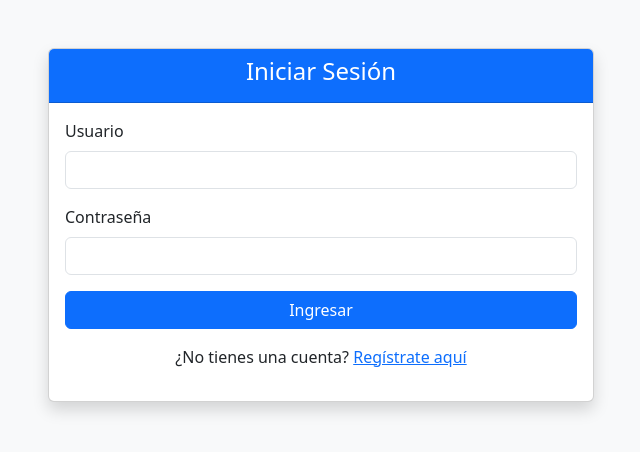
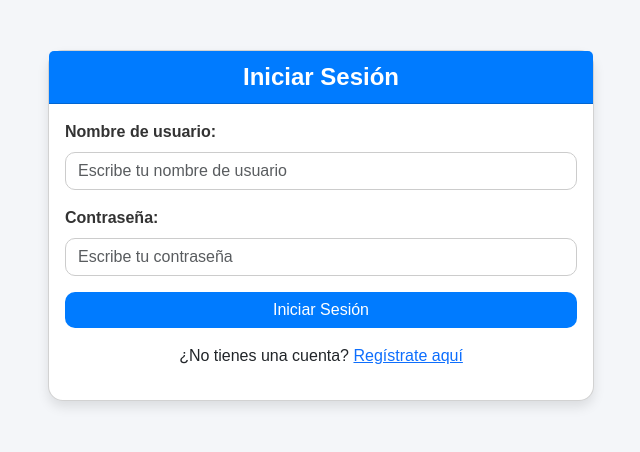
Before and after one commit to Yenniemorales/TrabajoFinal-Morales, a Django app: page /login/ in a window 1280 px wide. Shown: the top 452 px of the page, without its empty margins (319-959 px from the left). Run offline with Django 5.2, Linux system fonts and the light colour scheme.

Commit message:
Modificación de login y registro de usuario

```diff
--- a/AppConsulta/templates/AppConsulta/login.html
+++ b/AppConsulta/templates/AppConsulta/login.html
@@ -4,41 +4,89 @@
     <meta charset="UTF-8">
     <meta name="viewport" content="width=device-width, initial-scale=1.0">
     <title>Iniciar Sesión</title>
+
+    <!-- Bootstrap CSS -->
     <link href="https://cdn.jsdelivr.net/npm/bootstrap@5.3.0-alpha3/dist/css/bootstrap.min.css" rel="stylesheet">
+    <!-- Bootstrap JS -->
     <script src="https://cdn.jsdelivr.net/npm/bootstrap@5.3.0-alpha3/dist/js/bootstrap.bundle.min.js"></script>
+
+    <style>
+        body {
+            background-color: #f4f6f9;
+            font-family: Arial, sans-serif;
+        }
+        .card {
+            border-radius: 15px;
+            box-shadow: 0 6px 12px rgba(0, 0, 0, 0.1);
+            margin-top: 50px;
+        }
+        .card-header {
+            background-color: #007bff;
+            color: white;
+            font-size: 1.5rem;
+            font-weight: bold;
+            text-align: center;
+        }
+        .btn-primary {
+            background-color: #007bff;
+            border: none;
+            border-radius: 10px;
+            transition: background-color 0.3s ease;
+        }
+        .btn-primary:hover {
+            background-color: #0056b3;
+        }
+        .form-label {
+            font-weight: bold;
+            color: #333;
+        }
+        .form-control {
+            border-radius: 10px;
+            border: 1px solid #ccc;
+        }
+        .alert {
+            font-size: 0.9rem;
+        }
+    </style>
 </head>
-<body class="bg-light">
-    <div class="container mt-5">
+<body>
+    <div class="container">
         <div class="row justify-content-center">
             <div class="col-md-6">
-                <div class="card shadow">
-                    <div class="card-header bg-primary text-white text-center">
-                        <h4>Iniciar Sesión</h4>
+                <div class="card">
+                    <div class="card-header">
+                        Iniciar Sesión
                     </div>
                     <div class="card-body">
                         <!-- Mostrar mensajes de error -->
                         {% if form.errors %}
-                            <div class="alert alert-danger">
+                            <div class="alert alert-danger alert-dismissible fade show" role="alert">
                                 <strong>Error:</strong> Nombre de usuario o contraseña incorrectos.
+                                <button type="button" class="btn-close" data-bs-dismiss="alert" aria-label="Close"></button>
                             </div>
                         {% endif %}
 
+                        <!-- Formulario -->
                         <form method="post" action="{% url 'login' %}">
                             {% csrf_token %}
+                            <!-- Usuario -->
                             <div class="mb-3">
-                                <label for="username" class="form-label">Usuario</label>
-                                <input type="text" name="username" id="username" class="form-control" required>
+                                <label for="username" class="form-label">Nombre de usuario:</label>
+                                <input type="text" name="username" id="username" class="form-control" placeholder="Escribe tu nombre de usuario" required>
                             </div>
+                            <!-- Contraseña -->
                             <div class="mb-3">
-                                <label for="password" class="form-label">Contraseña</label>
-                                <input type="password" name="password" id="password" class="form-control" required>
+                                <label for="password" class="form-label">Contraseña:</label>
+                                <input type="password" name="password" id="password" class="form-control" placeholder="Escribe tu contraseña" required>
                             </div>
                             <div class="d-grid gap-2">
-                                <button type="submit" class="btn btn-primary">Ingresar</button>
+                                <button type="submit" class="btn btn-primary btn-block">Iniciar Sesión</button>
                             </div>
                         </form>
+
+                        <!-- Enlace para registrarse -->
                         <div class="text-center mt-3">
-                            <p>¿No tienes una cuenta? <a href="{% url 'register' %}">Regístrate aquí</a></p>
+                            <p>¿No tienes una cuenta? <a href="{% url 'register' %}" class="text-primary">Regístrate aquí</a></p>
                         </div>
                     </div>
                 </div>
```
Also changed, not shown: AppConsulta/forms.py (+20 -0 lines), AppConsulta/templates/AppConsulta/register.html (+37 -46 lines), AppConsulta/views.py (+7 -6 lines).
